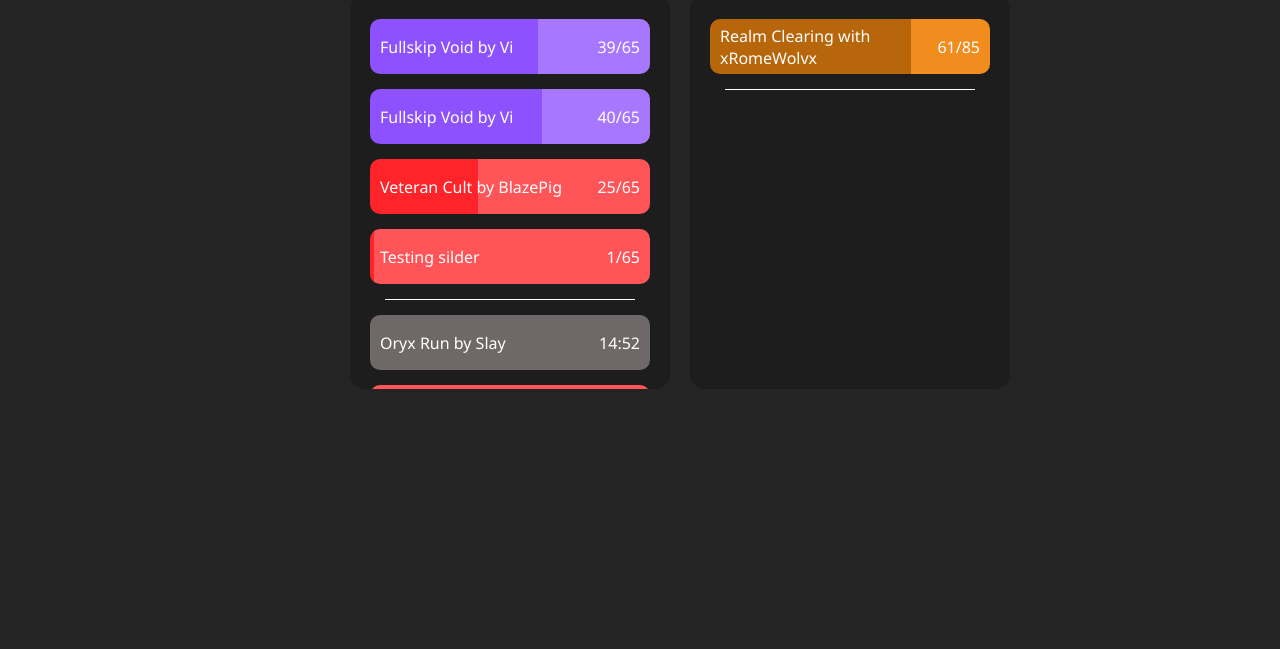
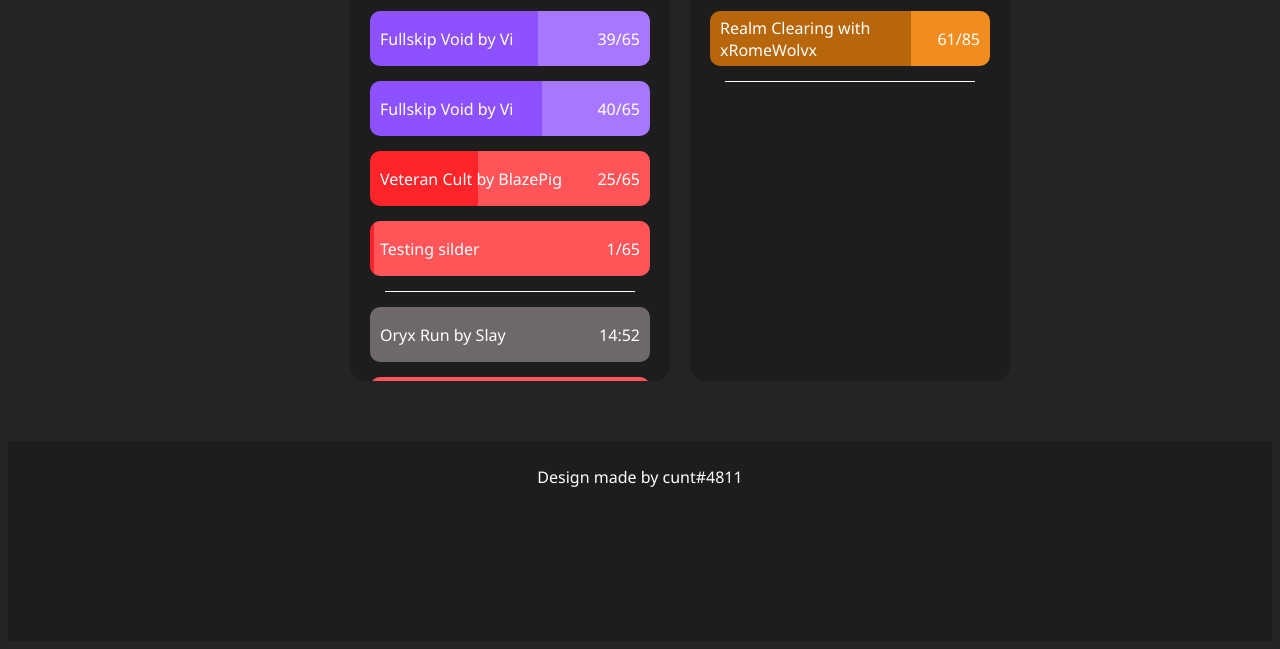
Before and after one commit to IsaacLaquerre/losthalls-redesign, a plain HTML site: page index.html in a window 1280 px wide. Shown: the part 477-1126 px from the top of the page. Before the commit the page ends 876 px from the top, so only its background shows below. Drawn offline with Linux system fonts and the light colour scheme.

Commit message:
More changes

```diff
--- a/index.html
+++ b/index.html
@@ -3,7 +3,7 @@
 <head>
     <meta charset="utf-8">
     <meta name="viewport" content="width=device-width, initial-scale=1">
-    <title>LostHalls - Raids</title>
+    <title>Pub Halls</title>
     <link rel="sortcut icon" href="./assets/images/favicon.ico" type="image/x-icon">
 
     <style>
@@ -23,6 +23,7 @@
         html {
             background-color: rgb(36,36,36);
             font-family: "Segoe UI";
+            position: relative;
         }
         a {
             text-decoration: none;
@@ -62,6 +63,7 @@
         }
         #runeCheck .hor-list {
             width: 60%;
+            height: 50px;
         }
 
         .center {
@@ -106,9 +108,10 @@
         }
         .body {
             margin-top: 15vh;
-            position: absolute;
             left: 0;
             right: 0;
+            width: 100%;
+            position: relative
         }
         .body ul ::-webkit-scrollbar {
             width: 8px;
@@ -202,6 +205,30 @@
         }
         .cult {
             background-color: rgb(255,85,89);
+        }
+
+        .spacer {
+            width: 100%;
+            position: relative;
+            height: 100px;
+        }
+
+        .footer {
+            position: relative;
+            top: 100%;
+            bottom: 100%;
+            width: 100%;
+            height: 25vh;
+            text-align: center;
+            background-color: rgb(29,29,29);
+        }
+        .footer-body {
+            display: inline-block;
+            padding: 10px;
+            padding-top: 25px;
+            margin: auto;
+            text-align: center;
+            color: white;
         }
     </style>
 
@@ -352,6 +379,15 @@
         </ul>
     </div>
 
+    <div class="spacer" style="height: 50px;"></div>
+
+    <!-- Footer -->
+    <div class="footer">
+        <div class="footer-body">
+            <span>Design made by cunt#4811</span>
+        </div>
+    </div>
+
 </body>
 
 <script>
@@ -393,6 +429,7 @@
             el.classList.remove("clicked")
             if (window.localStorage.getItem(el.children[1].id) == null) {
                 window.localStorage.setItem(el.children[1].id, 0)
+                el.children[1].innerHTML = 0;
             }else {
                 var amount = parseInt(window.localStorage.getItem(el.children[1].id));
                 console.log(el.children[1].id + ": " + amount)
@@ -403,10 +440,10 @@
         }else {
             el.classList.add("clicked")
             if (window.localStorage.getItem(el.children[1].id) == null) {
-                window.localStorage.setItem(el.children[1].id, 0)
+                window.localStorage.setItem(el.children[1].id, 1)
+                el.children[1].innerHTML = 1;
             }else {
                 var amount = parseInt(window.localStorage.getItem(el.children[1].id));
-                console.log(el.children[1].id + ": " + amount)
                 amount++;
                 el.children[1].innerHTML = amount;
                 window.localStorage.setItem(el.children[1].id, amount);
@@ -417,10 +454,10 @@
     function setRunes() {
         for (i in document.getElementsByClassName("runeCheckButton")) {
             if (document.getElementsByClassName("runeCheckButton")[i] === undefined || document.getElementsByClassName("runeCheckButton")[i].children === undefined) return;
-            console.log(document.getElementsByClassName("runeCheckButton")[i])
             if (window.localStorage.getItem(document.getElementsByClassName("runeCheckButton")[i].children[1].id) === null) {
                 window.localStorage.setItem(document.getElementsByClassName("runeCheckButton")[i].children[1].id, 0)
             }
+            document.getElementsByClassName("runeCheckButton")[i].children[1].innerHTML = window.localStorage.getItem(document.getElementsByClassName("runeCheckButton")[i].children[1].id)
         }
     }
 </script>
```
